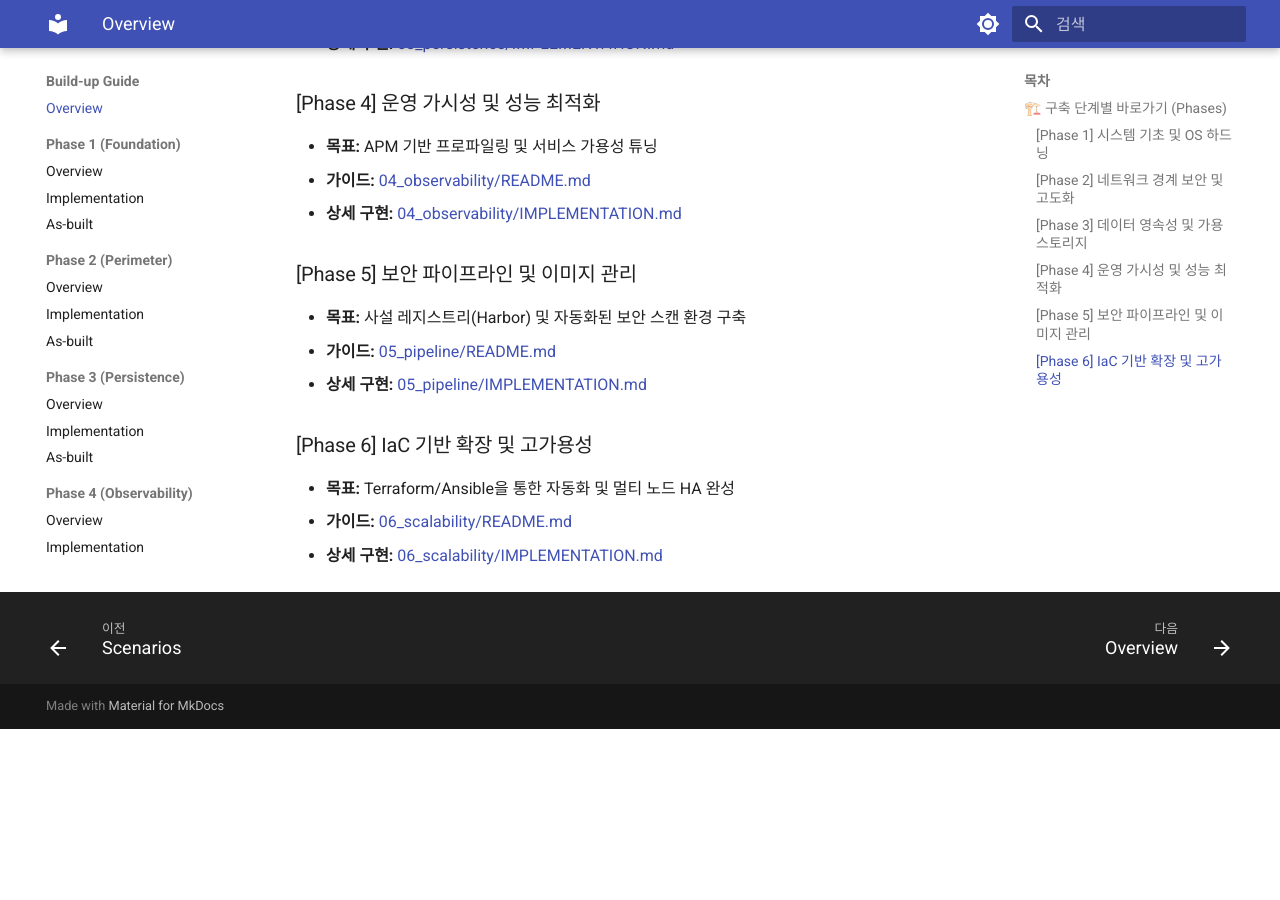
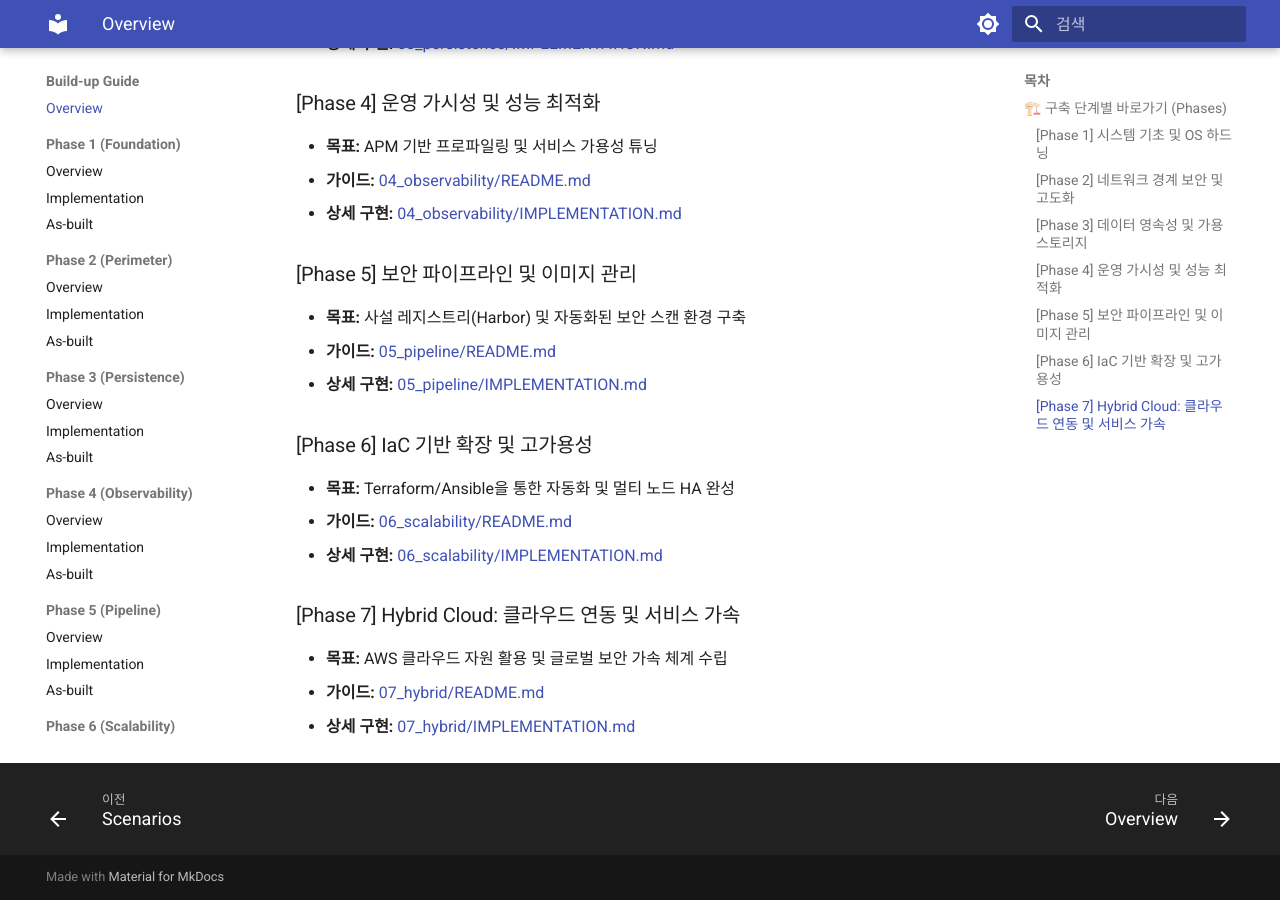
Before and after one commit to ksj686/cloud_infra, an MkDocs documentation site: the page built from docs/build-up/README.md, in a window 1280 px wide and 900 px high, scrolled down 820 px. Built offline with MkDocs 1.6.1 and Material for MkDocs 9.7.7, drawn with Linux system fonts in a browser that asks for light colours; before the commit the page ends 1549 px from its top, so only the background shows below that.

Commit message:
feat: Phase 7 Hybrid Cloud 설계 반영 및 AWS 연동 가이드 구축  - S3 & CloudFront 기반의 콘텐츠 가속 및 보안 표준 아키텍처 수립  - Terraform AWS Provider 연동을 통한 하이브리드 IaC 구현 절차 명문화  - 설계-실행-명세의 3단계 문서 계층 구조 적용 및 MkDocs 통합  - 프로젝트 청사진 확장을 통한 온프레미스-클라우드 통합 인프라 체계 완성

```diff
--- a/docs/CHANGELOG.md
+++ b/docs/CHANGELOG.md
@@ -20,14 +20,15 @@
 
 ---
 
-## [개발자 자동화 도구 고도화 및 협업 표준 완결]
+## [클라우드 확장 전략 및 협업 자동화 완결]
 
-| 날짜       | 분류         | 수정 내용                                                                  | 수정 파일                          |
-| :--------- | :----------- | :------------------------------------------------------------------------- | :--------------------------------- |
-| 2026-04-23 | `📝 Docs`    | 사용자 시나리오(초기 구축자, 협업자, 공통) 기반 환경 구축 가이드 전면 개편 | `docs/ENVIRONMENT_SETUP.md`        |
-| 2026-04-23 | `🚀 Feature` | Husky 기반의 `post-merge` 자동 동기화 실구축 및 권한 설정 완료             | `.husky/*`, `docs/playbooks/dev/*` |
-
-| 2026-04-23 | `📝 Docs` | Git Hook 자동화 가이드 내 세부 구현 절차 및 팀 협업자 지침 보완 | `docs/playbooks/dev/*` |
+| 날짜       | 분류         | 수정 내용                                                                                 | 수정 파일                                              |
+| :--------- | :----------- | :---------------------------------------------------------------------------------------- | :----------------------------------------------------- |
+| 2026-04-23 | `🚀 Feature` | **Phase 7: Hybrid Cloud** 설계 청사진 반영 및 AWS 연동 가이드 구축                        | `docs/project_outline.md`, `docs/build-up/07_hybrid/*` |
+| 2026-04-23 | `🚀 Feature` | AWS S3 & CloudFront 기반의 데이터 가속 및 보안 전략(`aws_s3_cloudfront_strategy.md`) 수립 | `docs/standards/*`                                     |
+| 2026-04-23 | `🚀 Feature` | Husky 기반의 `post-merge` 자동 동기화 실구축 및 권한 설정 완료                            | `.husky/*`, `docs/playbooks/dev/*`                     |
+| 2026-04-23 | `📝 Docs`    | 사용자 시나리오(초기 구축자, 협업자, 공통) 기반 환경 구축 가이드 전면 개편                | `docs/ENVIRONMENT_SETUP.md`                            |
+| 2026-04-23 | `📝 Docs`    | Git Hook 자동화 가이드 내 세부 구현 절차 및 팀 협업자 지침 보완                           | `docs/playbooks/dev/*`                                 |
 
 ---
 
--- a/docs/build-up/README.md
+++ b/docs/build-up/README.md
@@ -41,3 +41,9 @@
 - **목표:** Terraform/Ansible을 통한 자동화 및 멀티 노드 HA 완성
 - **가이드:** [06_scalability/README.md](./06_scalability/README.md)
 - **상세 구현:** [06_scalability/IMPLEMENTATION.md](./06_scalability/IMPLEMENTATION.md)
+
+### [Phase 7] Hybrid Cloud: 클라우드 연동 및 서비스 가속
+
+- **목표:** AWS 클라우드 자원 활용 및 글로벌 보안 가속 체계 수립
+- **가이드:** [07_hybrid/README.md](./07_hybrid/README.md)
+- **상세 구현:** [07_hybrid/IMPLEMENTATION.md](./07_hybrid/IMPLEMENTATION.md)
--- a/docs/project_outline.md
+++ b/docs/project_outline.md
@@ -97,3 +97,16 @@
   - DB 가용성 고도화: MariaDB Galera Cluster 기반의 동기식 이중화 및 ProxySQL 부하 분산 구현
   - **오토 스케일링:** 트래픽 부하에 따른 리소스 동적 할당 및 인스턴스 확장 체계 연구
   - 하이브리드 확장: 온프레미스와 퍼블릭 클라우드 간의 유연한 자원 연동(Cloud Bursting) 체계 분석
+
+## Phase 7: Hybrid Cloud (AWS Integration) {: #phase-7 }
+
+**목표:** 클라우드 리소스 연동을 통한 서비스 가속 및 보안 경계 확장
+
+- **클라우드 스토리지 (S3):**
+  - 정적 자산 오프로딩(Offloading): 서버 I/O 부하 절감을 위해 대용량 파일 및 정적 데이터를 S3로 이관
+  - **보안 강화(OAC):** S3 버킷에 대한 직접 접근을 차단하고 오직 CloudFront를 통한 인가된 접근만 허용
+- **글로벌 전송 가속 (CDN):**
+  - **CloudFront 도입:** 전 세계 엣지 로케이션 캐싱을 통한 응답 지연 시간(Latency) 최소화
+  - 전송 암호화: ACM 인증서 기반의 전 구간 HTTPS 통신 및 TLS 최신 프로토콜 적용
+- **하이브리드 자동화 (IaC):**
+  - Terraform 기반 관리: 온프레미스(Proxmox)와 클라우드(AWS) 리소스를 단일 코드로 통합 프로비저닝
--- a/mkdocs.yml
+++ b/mkdocs.yml
@@ -86,9 +86,14 @@
           - Overview: build-up/06_scalability/README.md
           - Implementation: build-up/06_scalability/IMPLEMENTATION.md
           - As-built: build-up/06_scalability/AS_BUILT.md
+      - Phase 7 (Hybrid Cloud):
+          - Overview: build-up/07_hybrid/README.md
+          - Implementation: build-up/07_hybrid/IMPLEMENTATION.md
+          - As-built: build-up/07_hybrid/AS_BUILT.md
   - Engineering Standards:
       - Core Common Elements: standards/common_infra_elements.md
       - Team & Expansion Strategy: standards/team_collaboration_and_expansion.md
+      - AWS S3 & CloudFront Strategy: standards/aws_s3_cloudfront_strategy.md
       - Asset Management: standards/infra_inventory_management.md
       - Poetry to uv Migration: standards/poetry_to_uv_migration.md
       - HA Strategy Analysis: standards/infra_ha_strategy_analysis.md
```
Also changed, not shown: docs/build-up/07_hybrid/AS_BUILT.md (added, +26 -0 lines), docs/build-up/07_hybrid/IMPLEMENTATION.md (added, +82 -0 lines), docs/build-up/07_hybrid/README.md (added, +33 -0 lines).
